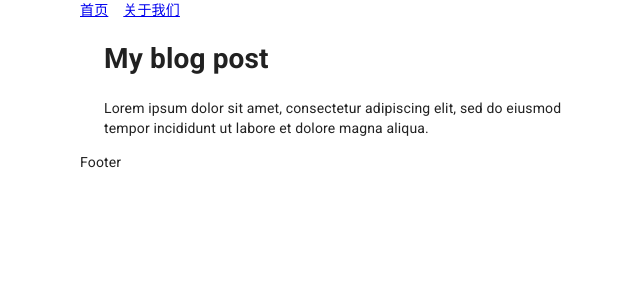
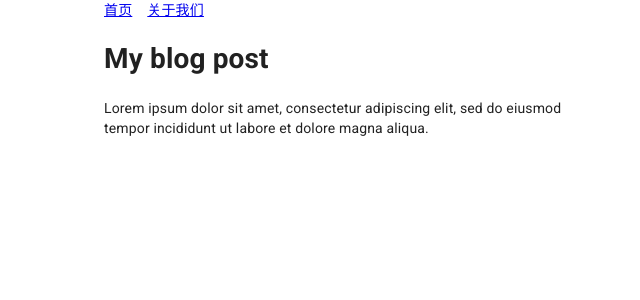
Before and after one commit to lightink-qingmo/lightink-web, a Next.js app: page /about in a window 1280 px wide. Shown: the top 300 px of the page, without its empty margins (284-924 px from the left). Built offline with nearby package versions, Linux system fonts and the light colour scheme.

Commit message:
Change style

```diff
--- a/components/Footer.js
+++ b/components/Footer.js
@@ -6,7 +6,7 @@ const linkStyle = {
 
 const Footer = () => (
     <div>
-        Footer
+
     </div>
 )
 
--- a/components/Layout.js
+++ b/components/Layout.js
@@ -33,13 +33,13 @@ class Layout extends React.Component {
           <meta charSet='utf-8' />
           <meta name='viewport' content='initial-scale=1.0, width=device-width' />
         </Head>
-        <Header />
         <Container maxWidth="md">
+          <Header />
           <div className="container">
             { children }
           </div>
+          <Footer />
         </Container>
-        <Footer />
       </div>
     )
   }
```
